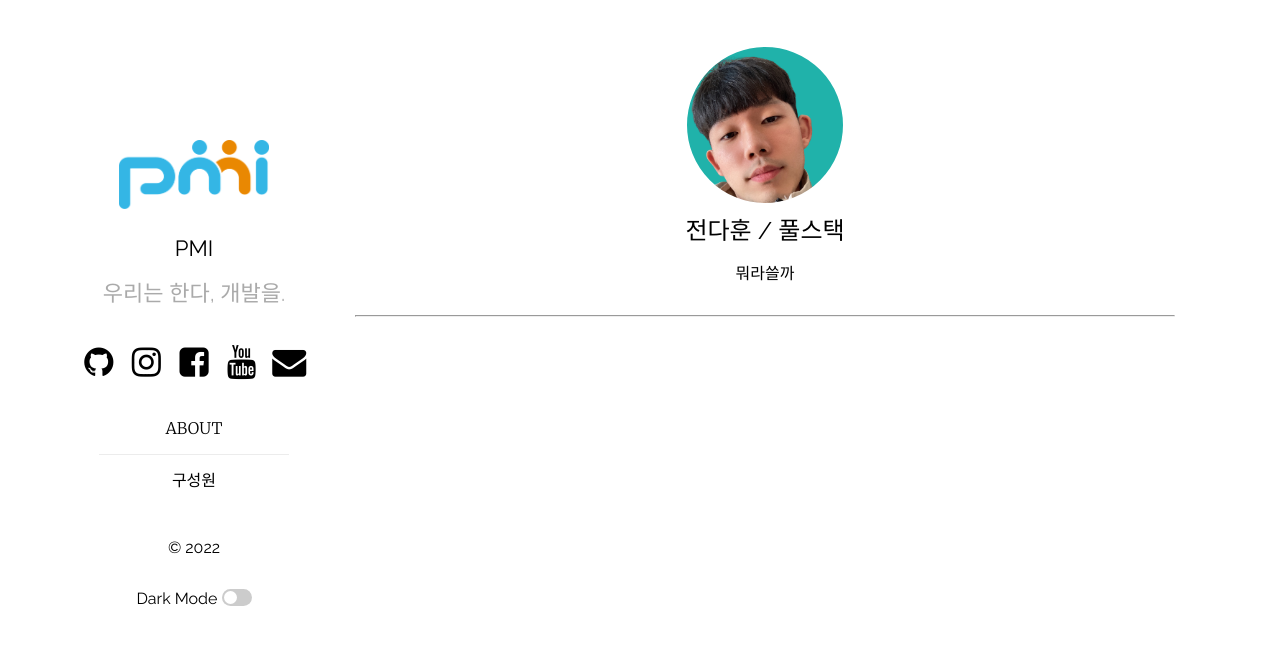
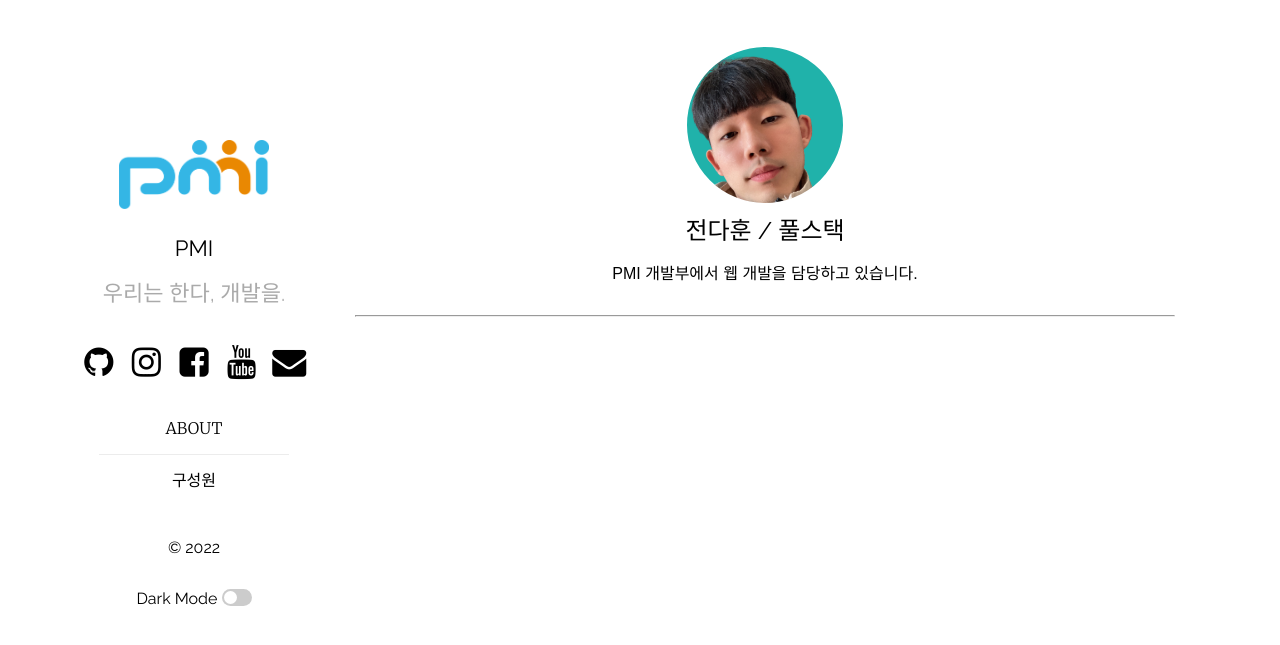
Before and after one commit to pmirnc-dev/pmirnc-dev.github.io, a Jekyll site: the page built from people/dhjeon.md, in a window 1280 px wide. Shown: the top 645 px of the page. Built offline with Jekyll 4.4.1, drawn with Linux system fonts in a browser that asks for light colours.

Commit message:
chore: dhjeon description 수정

```diff
--- a/_data/authors.yaml
+++ b/_data/authors.yaml
@@ -23,7 +23,7 @@ dhjeon:
     image: /assets/authors/dhjeon.png
     position: 풀스택
     description: |-
-        뭐라쓸까
+        PMI 개발부에서 웹 개발을 담당하고 있습니다.
 sh.kim:
     username: sh.kim
     name: 김상협
```
Also changed, not shown: assets/authors/dhjeon.png.
